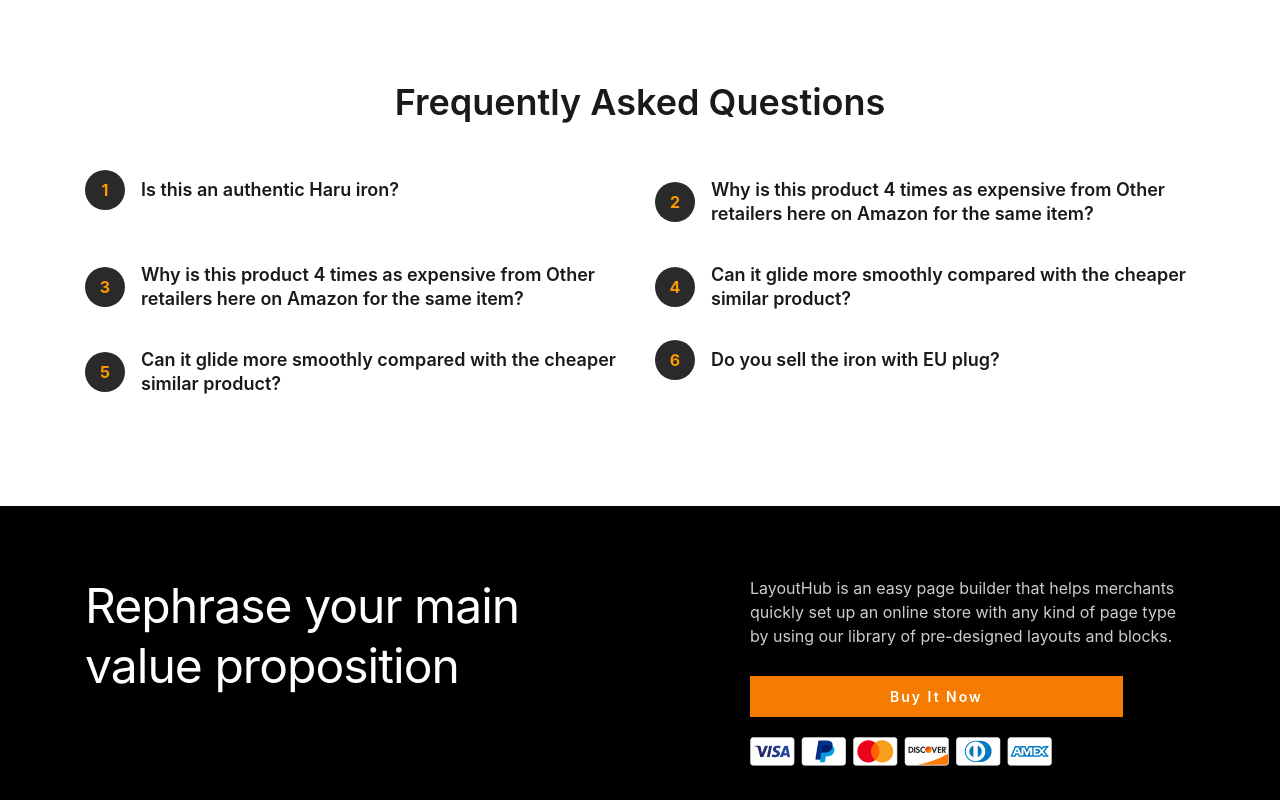
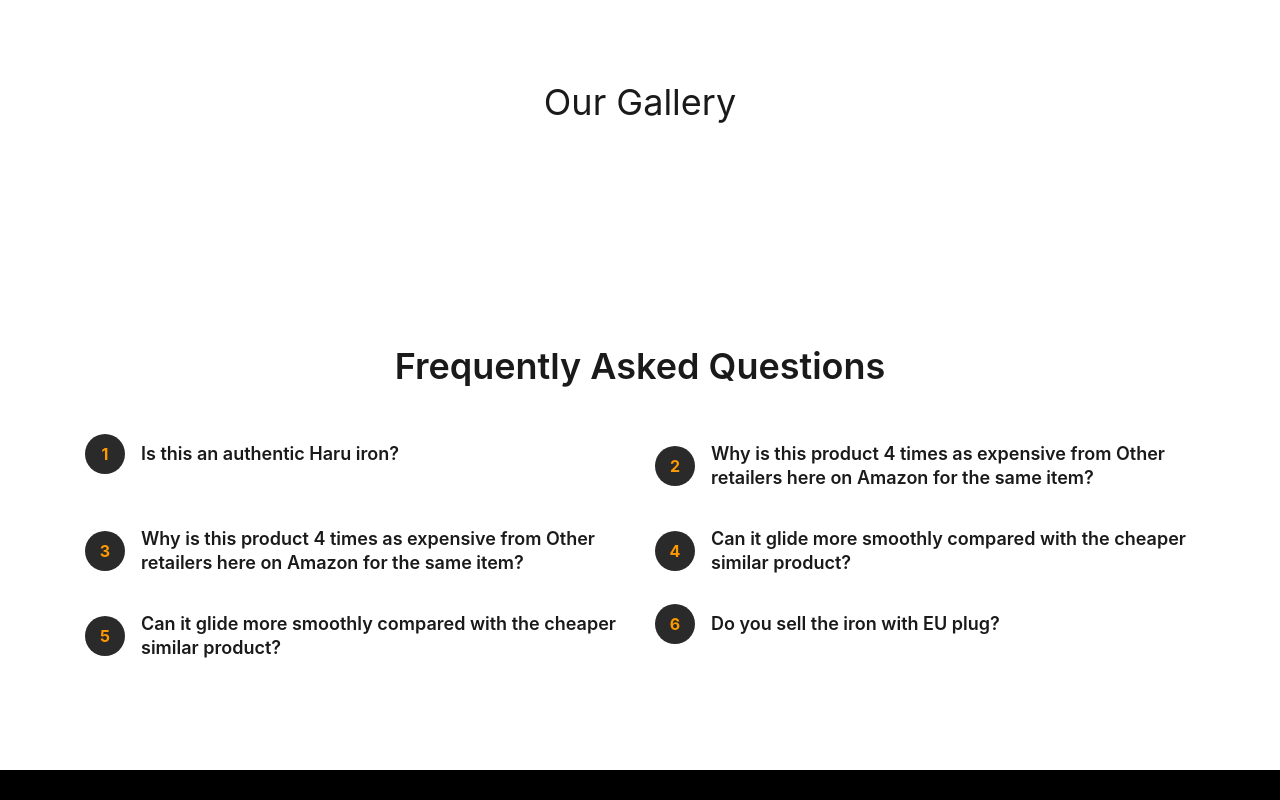
Before and after one commit to trantoi99/Caxe, a website: page app/Index.html in a window 1280 px wide. Shown: the top 800 px of the page. Drawn offline with nearby package versions, Linux system fonts and the light colour scheme; some icons are missing.

Commit message:
section "gallery" is started

```diff
--- a/app/Index.html
+++ b/app/Index.html
@@ -47,6 +47,15 @@
 </head>
 
 <body>
+    <section class="our-gallery">
+        <div class="container">
+            <div class="our-gallery__title">
+                <h2>
+                    Our Gallery
+                </h2>
+            </div>
+        </div>
+    </section>
     <section class="faqs">
         <div class="container">
             <div class="faqs__title">
--- a/app/scss/style.scss
+++ b/app/scss/style.scss
@@ -35,6 +35,24 @@ p {
 
 .margin-bottom-28px {
     margin-bottom: 28px;
+}
+
+.our-gallery {
+    padding-top: 80px;
+    padding-bottom: 80px;
+    .our-gallery__title {
+        text-align: center;
+        padding-bottom: 60px;
+    }
+    h2 {
+        font-size: 36px;
+        font-weight: normal;
+        font-stretch: normal;
+        font-style: normal;
+        line-height: normal;
+        letter-spacing: normal;
+        color: #1a1a1a;
+    }
 }
 
 .faqs {
```
Also changed, not shown: app/css/style.css.
